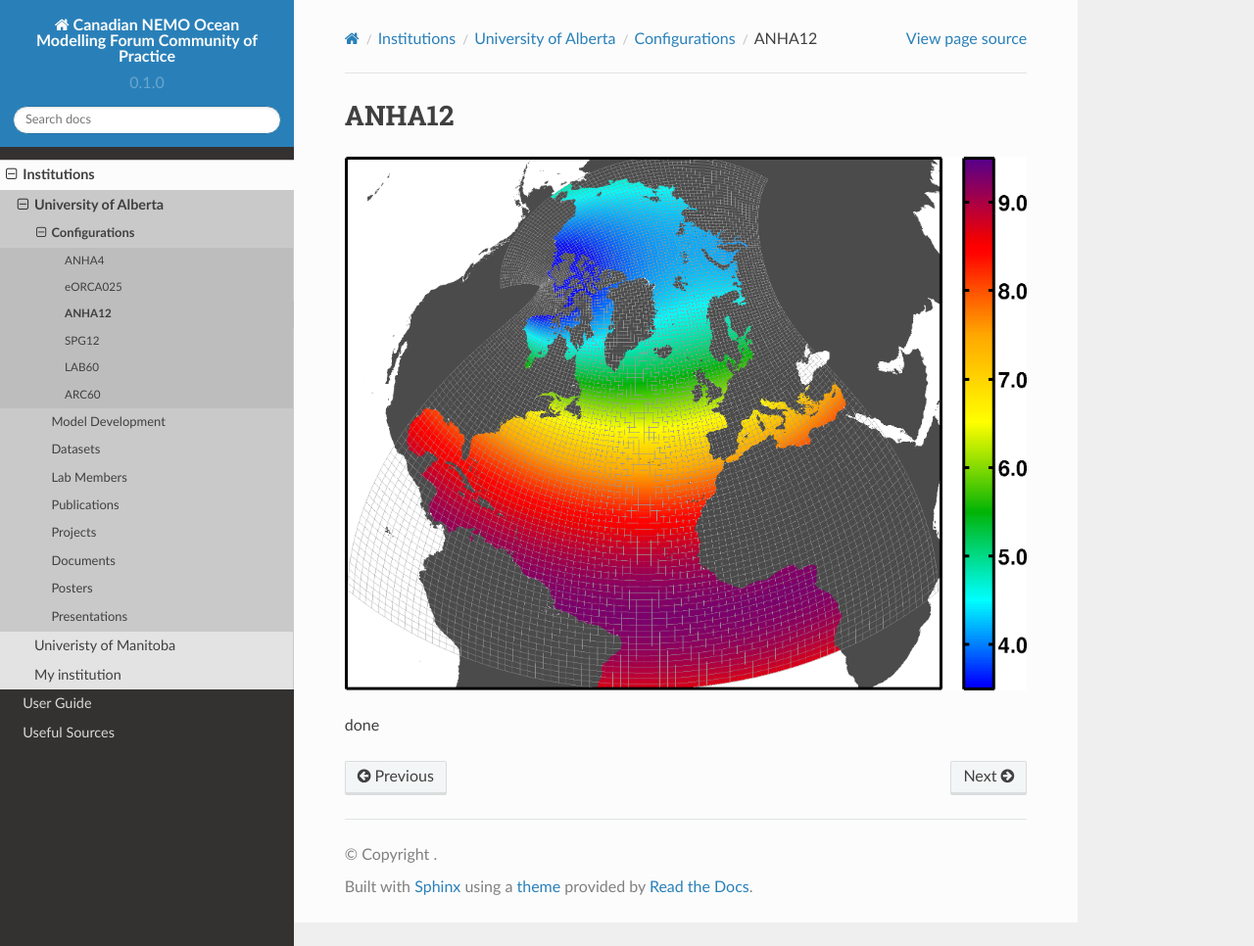
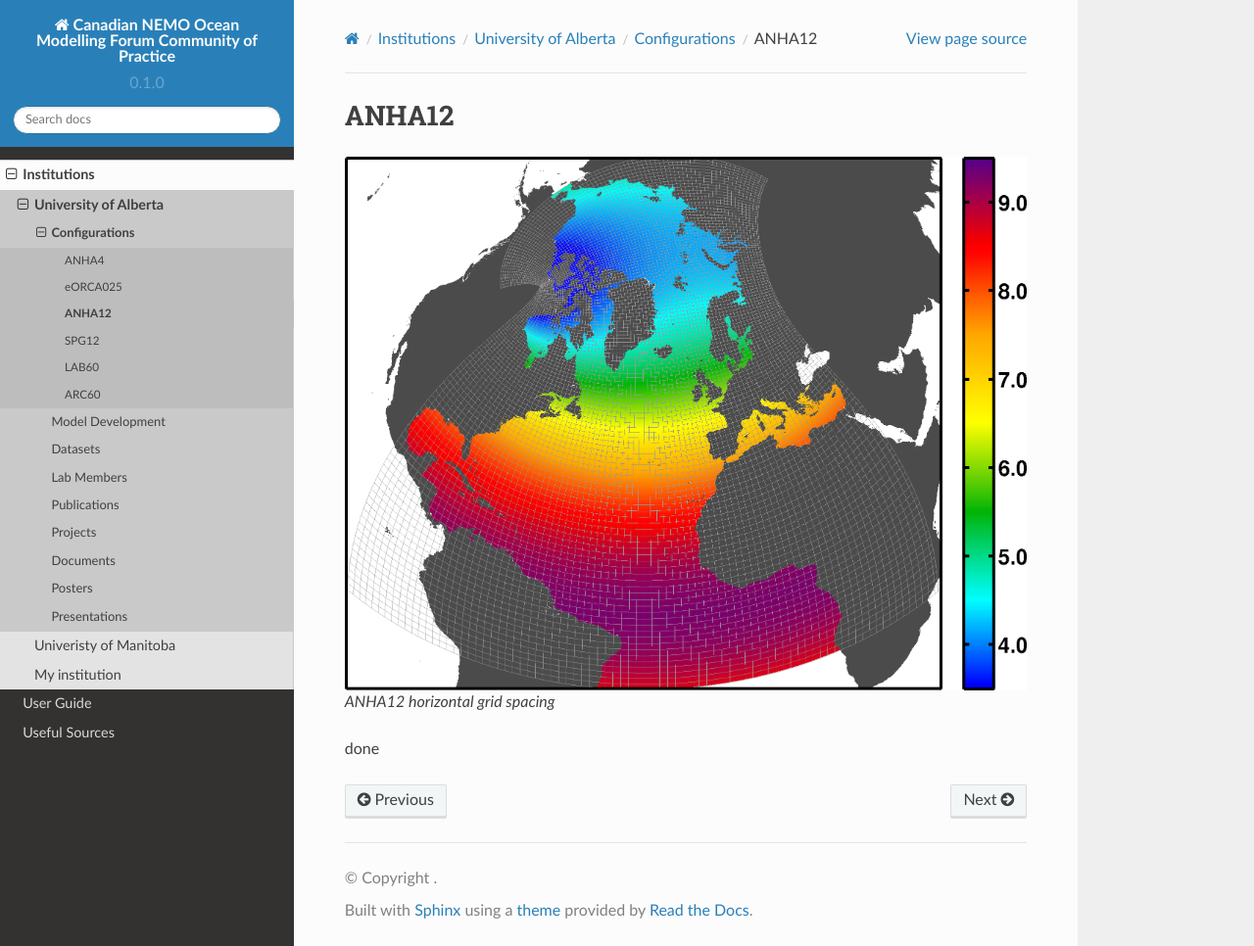
Before and after one commit to UofA-NEMO/Canadian-NEMO-Ocean-Modelling-Forum-Community-of-Practice, a Sphinx documentation site: the page built from docs/Institutions/UofA/Configurations/ANHA12/index.rst, in a window 1280 px wide and 966 px high. Shown: the whole window at 98% size. Built offline with Sphinx 7.4.7 and the Read the Docs theme 2.0.0, drawn with Linux system fonts in a browser that asks for light colours.

Commit message:
Update index.rst

```diff
--- a/docs/Institutions/UofA/Configurations/ANHA12/index.rst
+++ b/docs/Institutions/UofA/Configurations/ANHA12/index.rst
@@ -3,7 +3,7 @@ ANHA12
 
 .. figure:: ./ANHA12_horzgrid.png
 
-
+   ANHA12 horizontal grid spacing
 
 .. list-table:: ANHA12 Simulation list
    :widths: 5 5 5 5 5 5 5 5 5 5 5 20 22
```
